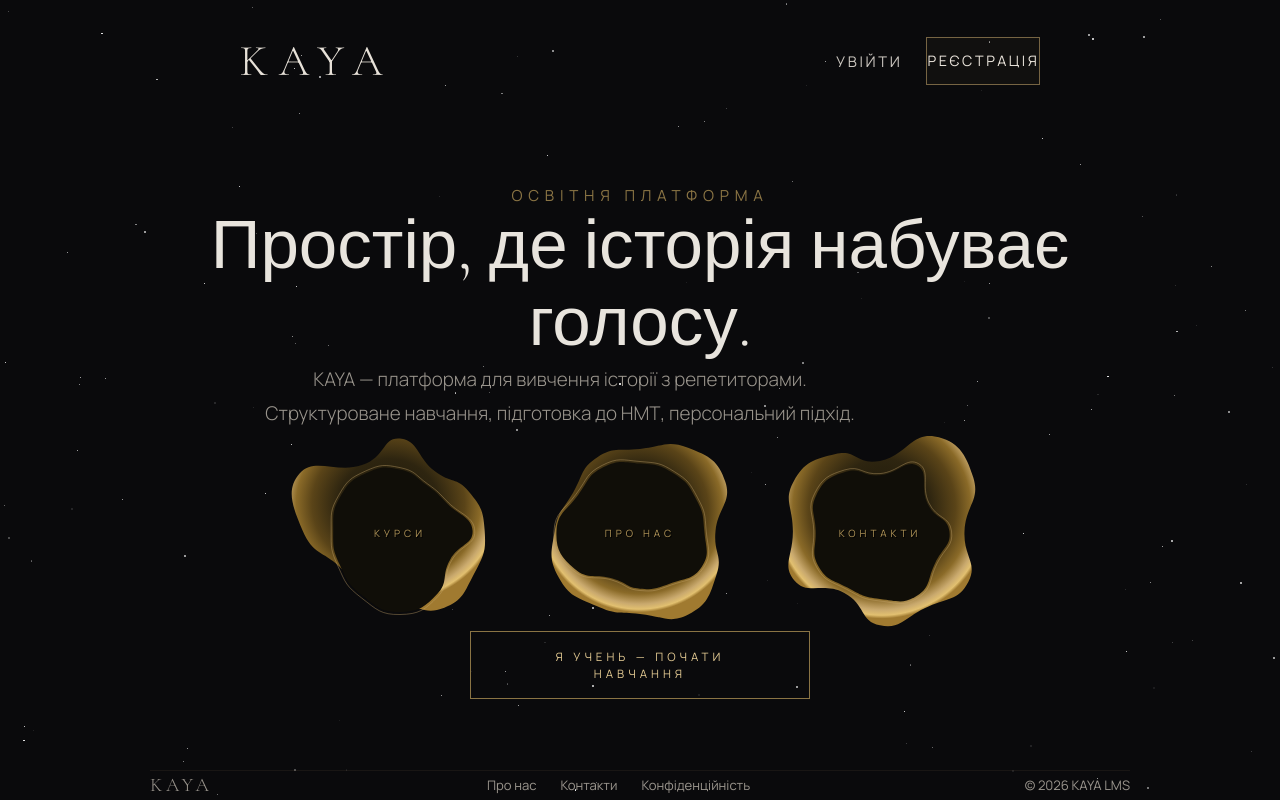
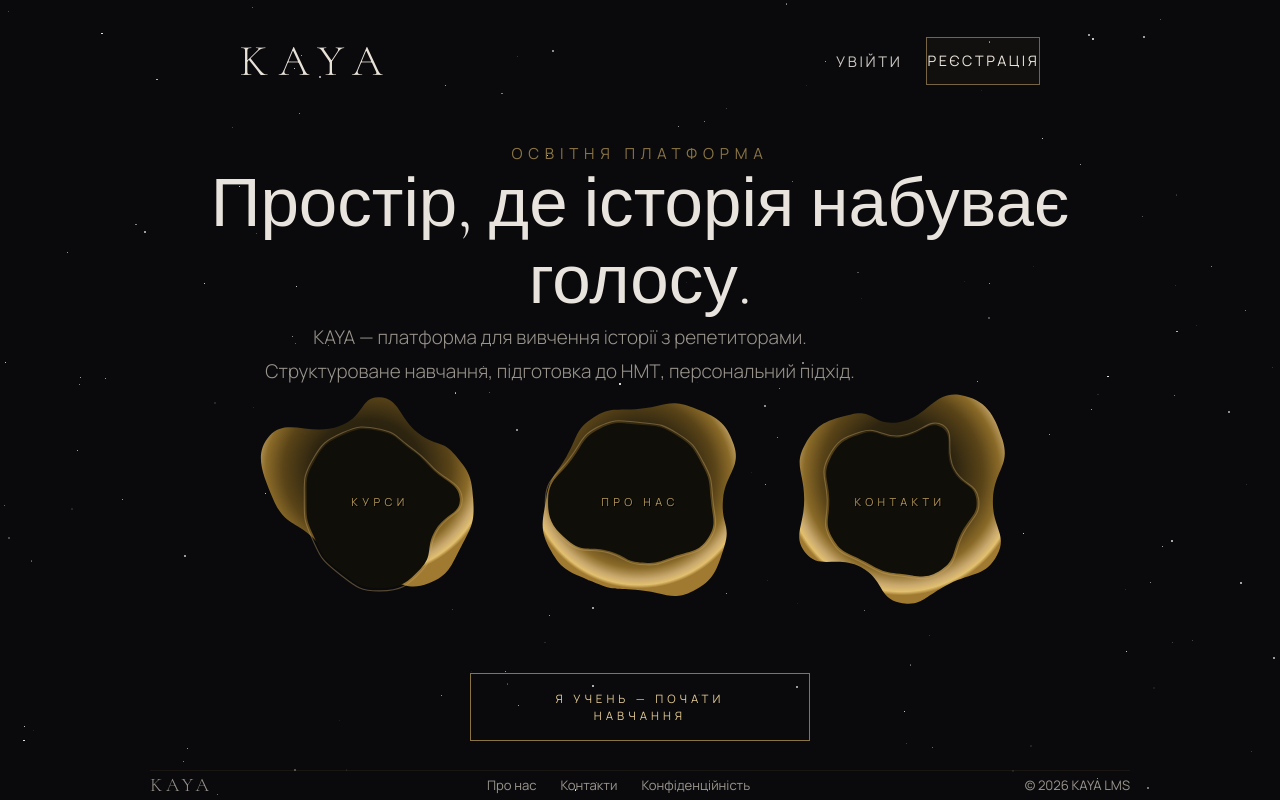
Before and after one commit to historicalalice-pixel/kaya-lms, a Next.js app in the folder web/: page /home in a window 1280 px wide. Built offline with nearby package versions, Linux system fonts and the light colour scheme; no server answers.

Commit message:
карки

```diff
--- a/web/src/app/home/page.tsx
+++ b/web/src/app/home/page.tsx
@@ -21,6 +21,7 @@ function WaxSeal({
   cardLinkText: string;
 }) {
   const svgRef = useRef<SVGSVGElement>(null);
+  const [hovered, setHovered] = useState(false);
 
   useEffect(() => {
     const svg = svgRef.current;
@@ -131,60 +132,85 @@ function WaxSeal({
   }, [label, seed]);
 
   return (
-    <div className="group relative cursor-pointer" style={{ width: 200, height: 200 }}>
+    <div
+      style={{ position: "relative", width: 220, height: 220, cursor: "pointer" }}
+      onMouseEnter={() => setHovered(true)}
+      onMouseLeave={() => setHovered(false)}
+    >
+      {/* SEAL */}
       <svg
         ref={svgRef}
         viewBox="0 0 200 200"
         style={{
-          width: 200,
-          height: 200,
+          width: 220,
+          height: 220,
           display: "block",
           overflow: "visible",
           position: "absolute",
           top: 0,
           left: 0,
           transition: "opacity 0.45s ease, transform 0.45s ease",
+          opacity: hovered ? 0 : 1,
+          transform: hovered ? "scale(0.92)" : "scale(1)",
+          pointerEvents: hovered ? "none" : "auto",
         }}
-        className="group-hover:opacity-0 group-hover:scale-95"
       />
+
+      {/* CARD */}
       <Link
         href={href}
         style={{
           position: "absolute",
           top: "50%",
           left: "50%",
-          width: 220,
+          width: 240,
+          transform: hovered
+            ? "translate(-50%, -50%) scale(1)"
+            : "translate(-50%, -50%) scale(0.88)",
           background: "rgba(12,10,7,0.97)",
-          border: "1px solid rgba(201,169,110,0.22)",
-          padding: "24px 20px",
+          border: "1px solid rgba(201,169,110,0.28)",
+          padding: "26px 22px",
           zIndex: 10,
           textDecoration: "none",
-          transform: "translate(-50%, -50%) scale(0.88)",
-          opacity: 0,
+          opacity: hovered ? 1 : 0,
           transition: "all 0.45s cubic-bezier(0.4,0,0.2,1)",
-          pointerEvents: "none",
+          pointerEvents: hovered ? "auto" : "none",
         }}
-        className="group-hover:opacity-100 group-hover:!scale-100 group-hover:!pointer-events-auto"
       >
         <div
-          className="font-serif font-light text-[1.4rem] mb-2"
-          style={{ color: "#e2c992", letterSpacing: "0.05em" }}
+          style={{
+            fontFamily: "var(--font-serif), 'Cormorant Garamond', serif",
+            fontSize: "1.4rem",
+            fontWeight: 300,
+            color: "#e2c992",
+            letterSpacing: "0.05em",
+            marginBottom: 10,
+          }}
         >
           {cardTitle}
         </div>
         <div
-          className="font-sans font-light text-[0.75rem] leading-[1.75]"
-          style={{ color: "#9a958d" }}
+          style={{
+            fontFamily: "var(--font-sans), 'Manrope', sans-serif",
+            fontSize: "0.78rem",
+            fontWeight: 300,
+            color: "#9a958d",
+            lineHeight: 1.75,
+          }}
         >
           {cardDesc}
         </div>
         <div
-          className="font-sans text-[0.6rem] uppercase mt-4 inline-block"
           style={{
+            marginTop: 16,
+            display: "inline-block",
+            fontFamily: "var(--font-sans), 'Manrope', sans-serif",
+            fontSize: "0.6rem",
+            letterSpacing: "0.25em",
+            textTransform: "uppercase",
             color: "#c9a96e",
             borderBottom: "1px solid rgba(201,169,110,0.3)",
             paddingBottom: 2,
-            letterSpacing: "0.25em",
           }}
         >
           {cardLinkText} →
@@ -313,7 +339,16 @@ export default function HomePage() {
           </div>
 
           {/* WAX SEALS */}
-          <div className="flex flex-wrap gap-10 items-center justify-center mb-16">
+          <div
+            style={{
+              display: "flex",
+              flexWrap: "wrap",
+              gap: 40,
+              alignItems: "center",
+              justifyContent: "center",
+              marginBottom: 64,
+            }}
+          >
             <WaxSeal
               label="КУРСИ"
               seed={42.1}
```
